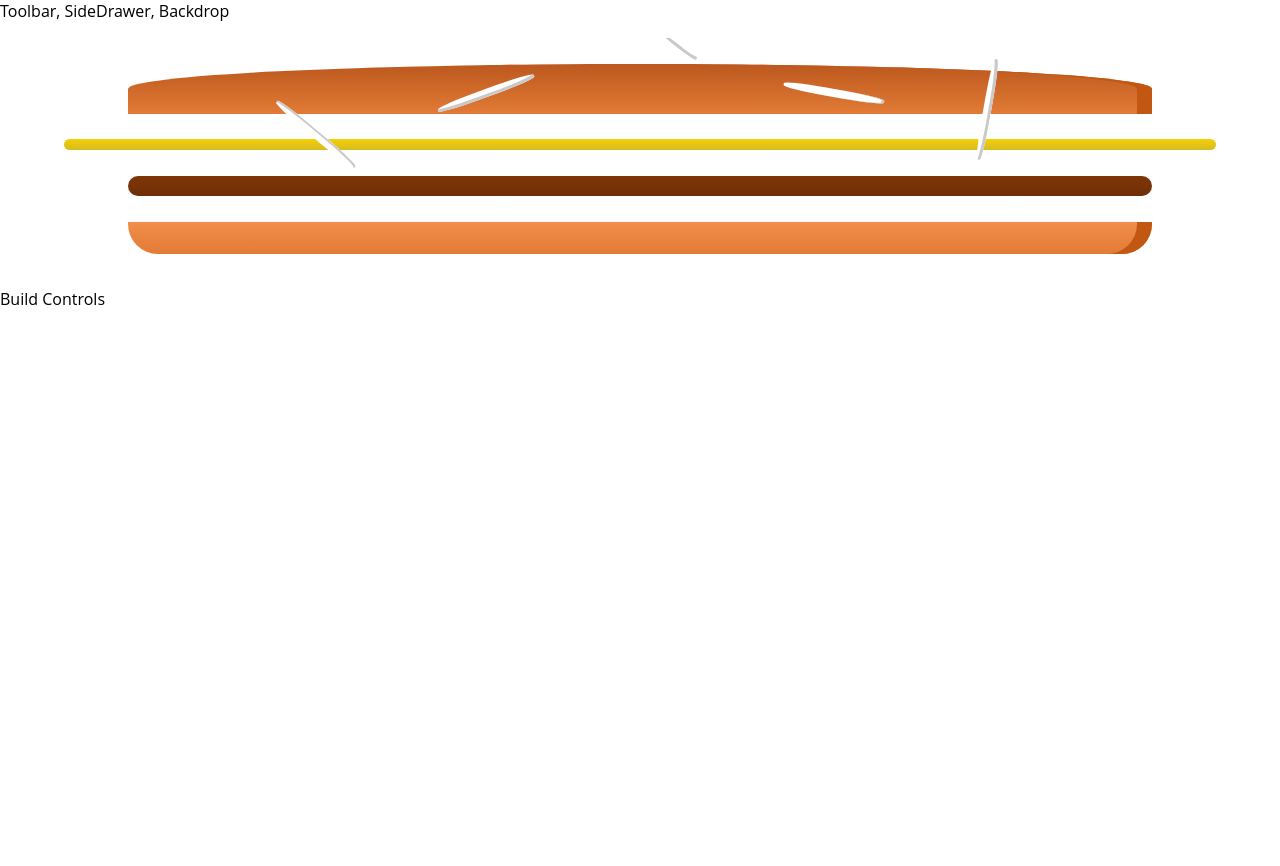
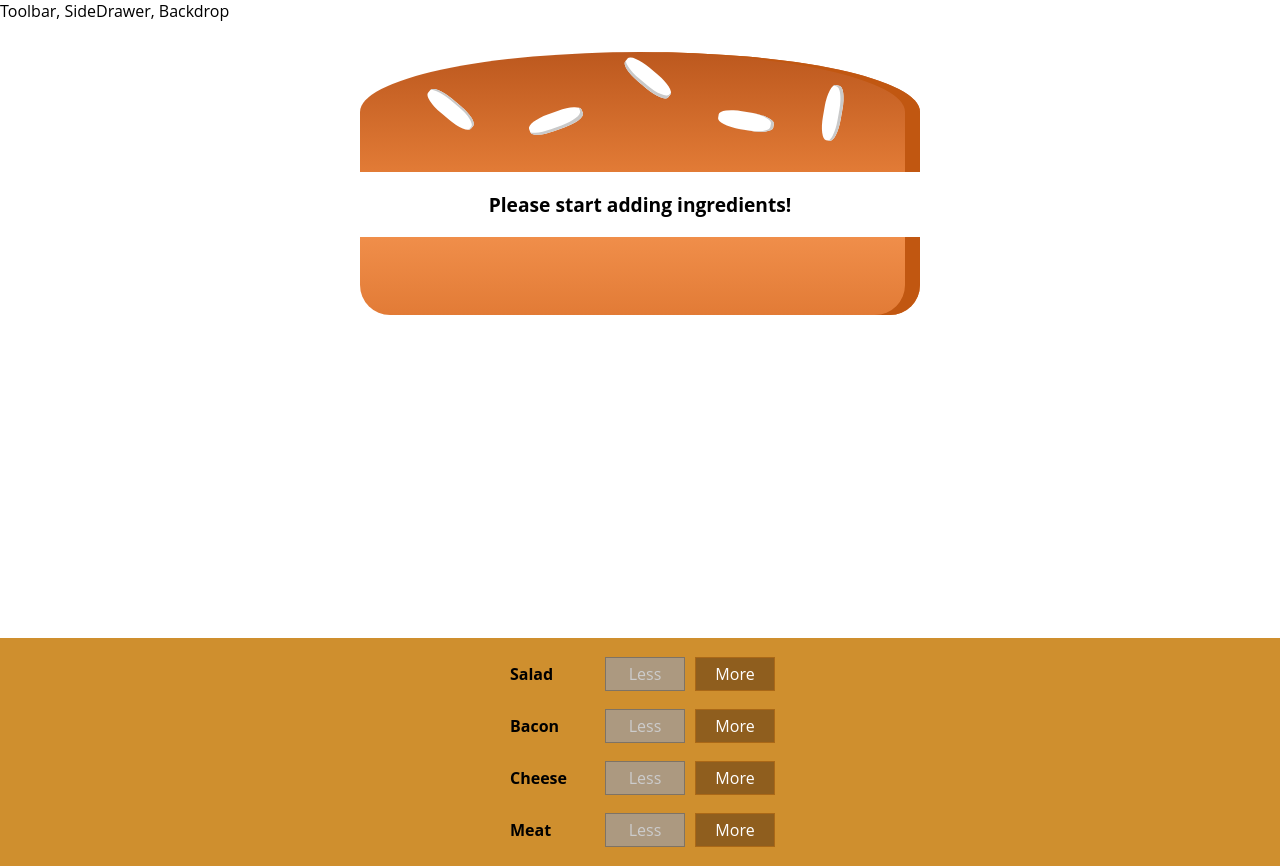
Before and after one commit to mikhailsidorov/react-burger-builder, a React app: page / in a window 1280 px wide. Before the commit the page ends 800 px from the top, so only its background shows below. Built offline with nearby package versions, Linux system fonts and the light colour scheme; the HTML template or start-up script is replaced by a standard one.

Commit message:
Add ingredients adding and removing logic

```diff
--- /dev/null
+++ b/src/components/Burger/BuildControls/BuildControl/BuildControl.css
@@ -0,0 +1,56 @@
+.BuildControl {
+    display: flex;
+    justify-content: space-between;
+    align-items: center;
+    margin: 5px 0;
+}
+
+.BuildControl button {
+    display: block;
+    font: inherit;
+    padding: 5px;
+    margin: 0 5px;
+    width: 80px;
+    border: 1px solid #aa6817;
+    cursor: pointer;
+    outline: none;
+}
+
+.BuildControl button:disabled {
+    background-color: #ac9980;
+    border: 1px solid #7e7365;
+    color: #ccc;
+    cursor: default;
+}
+
+.BuildControl button:hover:disabled {
+    background-color: #ac9980;
+    color: #ccc;
+    cursor: not-allowed;
+}
+
+.Label {
+    padding: 10px;
+    font-weight: bold;
+    width: 80px;
+}
+
+.BuildControl .Less {
+    background-color: #d39952;
+    color: white;
+}
+
+.BuildControl .More {
+    background-color: #8f5e1e;
+    color: white;
+}
+
+.BuildControl .Less:hover, .BuildControl .Less:active {
+    background-color: #daa972;
+    color: white;
+}
+
+.BuildControl .More:hover, .BuildControl .More:active {
+    background-color: #99703f;
+    color: white;
+}
--- /dev/null
+++ b/src/components/Burger/BuildControls/BuildControl/BuildControl.js
@@ -0,0 +1,15 @@
+import React from 'react'
+import classes from './BuildControl.css'
+
+const buildControl = (props) => (
+  <div className={classes.BuildControl}>
+    <div className={classes.Label}>{props.label}</div>
+    <button
+      className={classes.Less}
+      onClick={props.removed}
+      disabled={props.disabled} >Less</button>
+    <button className={classes.More} onClick={props.added} >More</button>
+  </div>
+)
+
+export default buildControl;
--- /dev/null
+++ b/src/components/Burger/BuildControls/BuildControls.css
@@ -0,0 +1,10 @@
+.BuildControls {
+    width: 100%;
+    background-color: #cf8f2e;
+    display: flex;
+    flex-flow: column;
+    align-items: center;
+    box-shadow: 0 2px 1px #ccc;
+    margin: auto;
+    padding: 10px 0;
+}
--- /dev/null
+++ b/src/components/Burger/BuildControls/BuildControls.js
@@ -0,0 +1,27 @@
+import React from 'react'
+
+import classes from './BuildControls.css'
+import BuildControl from './BuildControl/BuildControl'
+
+const controls = [
+  { label: 'Salad', type: 'salad' },
+  { label: 'Bacon', type: 'bacon' },
+  { label: 'Cheese', type: 'cheese' },
+  { label: 'Meat', type: 'meat' },
+]
+
+const buildControls = (props) => (
+  <div className={classes.BuildControls}>
+    {controls.map(ctrl => (
+      <BuildControl
+        key={ctrl.label}
+        label={ctrl.label}
+        type={ctrl.type}
+        added={() => (props.ingredientAdded(ctrl.type))}
+        removed={() => (props.ingredientRemoved(ctrl.type))}
+        disabled={props.disabled[ctrl.type]} />
+    ))}
+  </div>
+)
+
+export default buildControls
--- a/src/components/Burger/Burger.css
+++ b/src/components/Burger/Burger.css
@@ -8,21 +8,21 @@
     font-size: 1.2rem;
 }
 
-@media (min-widht: 500px) and (min-height: 400px) {
+@media (min-width: 500px) and (min-height: 400px) {
     .Burger {
         width: 350px;
         height: 300px;
     }
 }
 
-@media (min-widht: 500px) and (min-height: 401px) {
+@media (min-width: 500px) and (min-height: 401px) {
     .Burger {
         width: 450px;
         height: 400px;
     }
 }
 
-@media (min-widht: 1000px) and (min-height: 700px) {
+@media (min-width: 1000px) and (min-height: 700px) {
     .Burger {
         width: 700px;
         height: 600px;
--- a/src/components/Burger/Burger.js
+++ b/src/components/Burger/Burger.js
@@ -1,14 +1,24 @@
 import React from 'react';
-
 import classes from './Burger.css';
 import BurgerIngredient from './Burgeringredient/Burgeringredient';
 
 const burger = (props) => {
+  let transformedIngredients = Object.keys(props.ingredients)
+    .map(igKey => {
+      return [...Array(props.ingredients[igKey])].map((_, i) => {
+        return <BurgerIngredient key={igKey+i} type={igKey} />
+      })
+    }).reduce((arr, el) => {
+      return arr.concat(el)
+    }, [])
+    if (transformedIngredients.length === 0) {
+      transformedIngredients = <p>Please start adding ingredients!</p>
+    }
+
   return (
     <div className={classes.Burger}>
       <BurgerIngredient type="bread-top" />
-      <BurgerIngredient type="cheese" />
-      <BurgerIngredient type="meat" />
+      {transformedIngredients}
       <BurgerIngredient type="bread-bottom" />
     </div>
   );
--- a/src/components/Burger/Burgeringredient/Burgeringredient.js
+++ b/src/components/Burger/Burgeringredient/Burgeringredient.js
@@ -27,7 +27,7 @@
       case ('bacon'):
         ingredient = <div className={classes.Bacon}></div>;
         break;
-      case ('Salad'):
+      case ('salad'):
         ingredient = <div className={classes.Salad}></div>;
         break;
       default:
--- a/src/containers/BurgerBuilder/BurgerBuilder.js
+++ b/src/containers/BurgerBuilder/BurgerBuilder.js
@@ -1,13 +1,70 @@
 import React, {Component} from 'react';
+
 import Aux from '../../hoc/Aux';
 import Burger from '../../components/Burger/Burger'
+import BuildControls from '../../components/Burger/BuildControls/BuildControls'
+
+const INGREDIENT_PRICES = {
+  salad: 0.5,
+  cheese: 0.4,
+  meat: 1.3,
+  bacon: 0.7
+}
 
 class BurgerBuilder extends Component {
+  state = {
+    ingredients: {
+      salad: 0,
+      bacon: 0,
+      cheese: 0,
+      meat: 0
+    },
+    totalPrice: 4
+  }
+
+  addIngredientHandler = (type) => {
+    const oldCount = this.state.ingredients[type]
+    const upadtedCount = oldCount + 1
+    const updatedIngredients = {
+      ...this.state.ingredients
+    }
+    updatedIngredients[type] = upadtedCount
+    const priceAddition = INGREDIENT_PRICES[type]
+    const oldPrice = this.state.totalPrice
+    const newPrice = oldPrice + priceAddition
+    this.setState({totalPrice: newPrice, ingredients: updatedIngredients})
+  }
+
+  removeIngredientHandler = (type) => {
+    const oldCount = this.state.ingredients[type]
+    if (oldCount <= 0) {
+      return
+    }
+    const upadtedCount = oldCount - 1
+    const updatedIngredients = {
+      ...this.state.ingredients
+    }
+    updatedIngredients[type] = upadtedCount
+    const priceDeduction = INGREDIENT_PRICES[type]
+    const oldPrice = this.state.totalPrice
+    const newPrice = oldPrice - priceDeduction
+    this.setState({ totalPrice: newPrice, ingredients: updatedIngredients })
+  }
+
   render() {
+    const disabledInfo = {
+      ...this.state.ingredients
+    }
+    for (let key in disabledInfo) {
+      disabledInfo[key] = disabledInfo[key] <= 0
+    }
     return (
       <Aux>
-        <Burger />
-        <div>Build Controls</div>
+        <Burger ingredients={this.state.ingredients} />
+        <BuildControls
+          ingredientAdded={this.addIngredientHandler}
+          ingredientRemoved={this.removeIngredientHandler}
+          disabled={disabledInfo} />
       </Aux>
     );
   }
```
